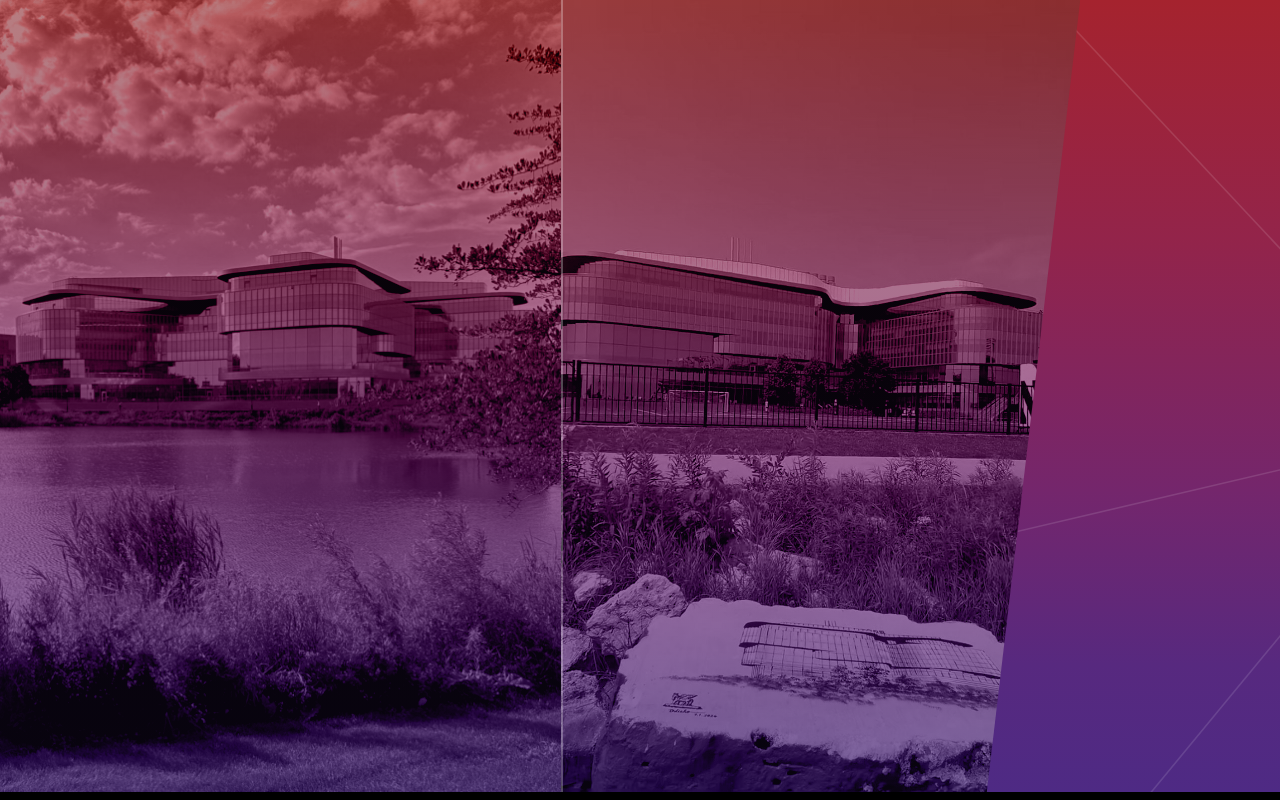
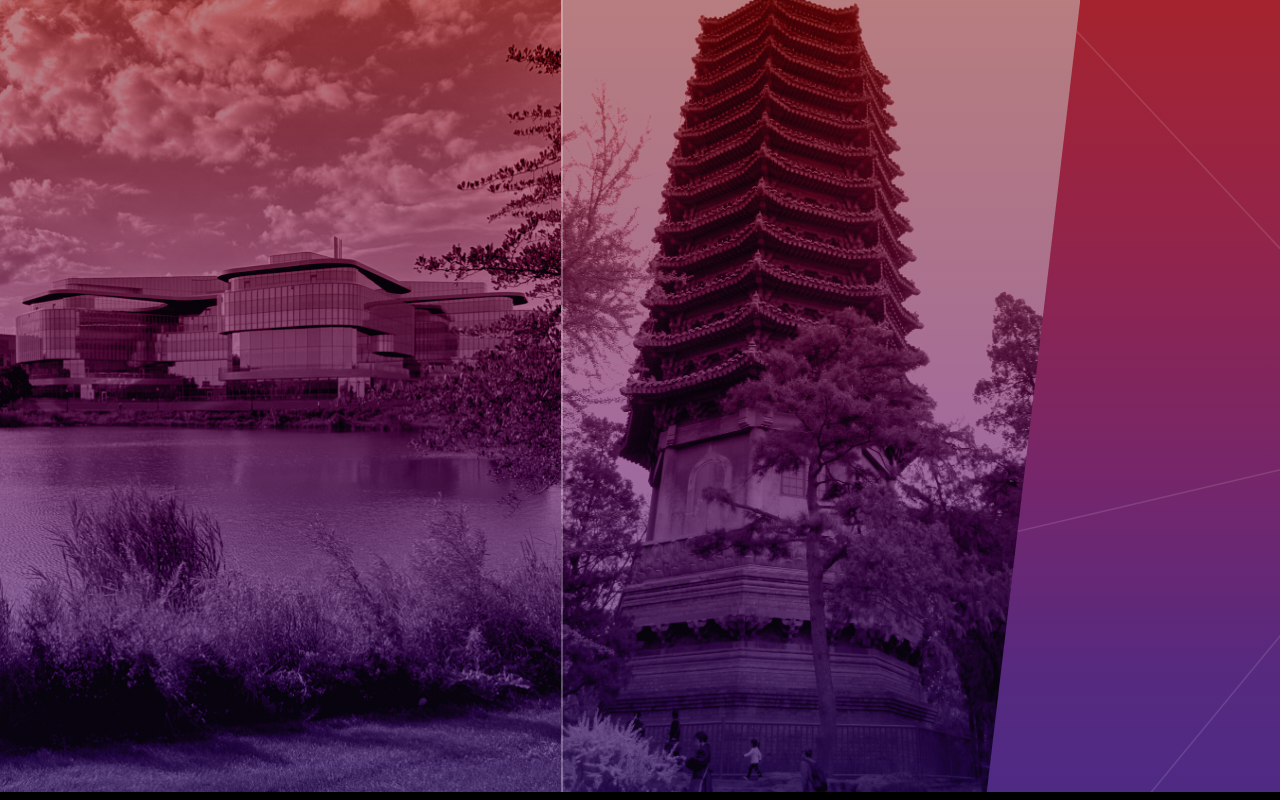
Before and after one commit to gaochen219/gnw-evanston, a plain HTML site: page linkedin/banner.html in a window 1280 px wide. Shown: the top 800 px of the page. Drawn offline with Linux system fonts and the light colour scheme.

Commit message:
Banner: pair the Global Hub with the Boya Pagoda
Sourced the PKU side from Wikimedia Commons rather than the university site,
since this repo is public and redistributes whatever goes in it. Picked the CC0
shot over a prettier CC BY-SA one for two reasons: share-alike would have pulled
the banner itself under the same licence, and at banner scale the CC BY-SA
framing lost the pagoda among the willows while the CC0 one fills the slab and
reads instantly.

Licence verified through the Commons API: CC0, public domain dedication,
AttributionRequired false, no restrictions. Credited in the README anyway.

Co-Authored-By: Claude Opus 5 (1M context) <noreply@anthropic.com>

```diff
--- a/linkedin/banner.html
+++ b/linkedin/banner.html
@@ -101,9 +101,9 @@ html,body{width:var(--W);height:var(--H);overflow:hidden;background:#000}
     <img src="../assets/img/hub-lagoon-reeds.jpg" alt="">
     <div class="tint"></div><div class="shade"></div>
   </div>
-  <!-- right slab: Guanghua / PKU campus goes here once Chen supplies it -->
+  <!-- right slab: Boya Pagoda, Peking University (CC0, Huangdan2060 via Wikimedia Commons) -->
   <div class="slab slab-2">
-    <img src="../assets/img/hub-panorama-rock.jpg" alt="">
+    <img src="../assets/img/pku-boya-tower.jpg" alt="">
     <div class="tint"></div><div class="shade"></div>
   </div>
   <div class="seam" style="left:17.7%"></div>
```
Also changed, not shown: assets/img/pku-boya-tower.jpg (added), linkedin/gk-linkedin-banner-1399x349.png, linkedin/gk-linkedin-banner-1584x396.png, 1 other file.
